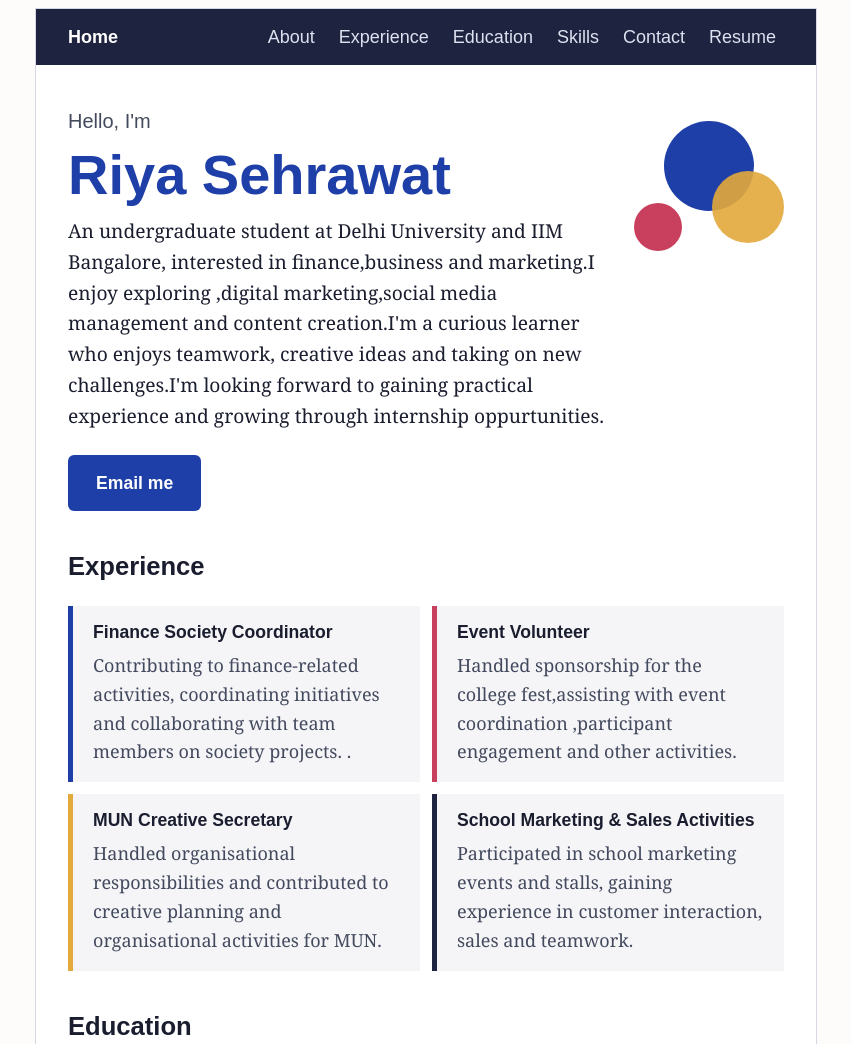
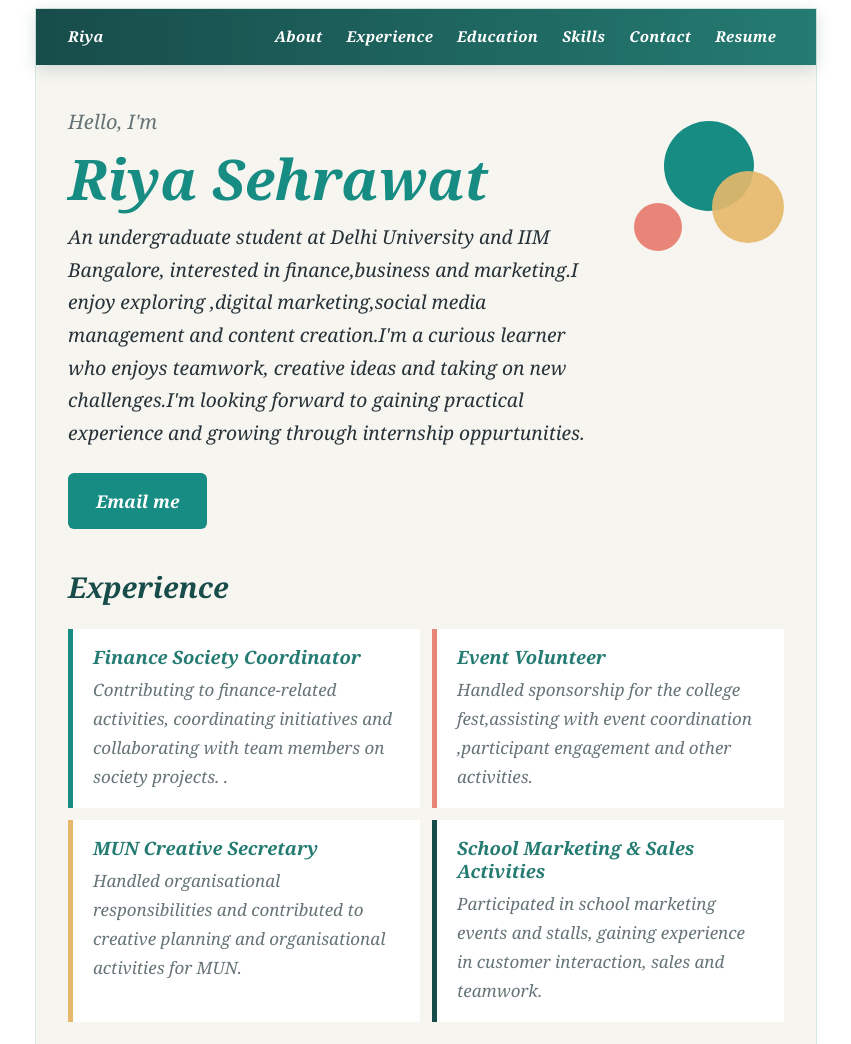
Before and after one commit to riyasehrawat26/resume-website, a plain HTML site: page index.html in a window 1280 px wide. Shown: the top 1044 px of the page, without its empty margins (214-1065 px from the left). Drawn offline with Linux system fonts and the light colour scheme.

Commit message:
Apply some format and color

```diff
--- a/index.html
+++ b/index.html
@@ -7,12 +7,14 @@
   <link rel="stylesheet" href="style.css">
 </head>
 <body>
+
 <div id="page">
+
 
   <!-- NAVIGATION BAR -->
   <header class="no-print" id="top-bar">
     <nav class="nav">
-      <a class="nav-brand" href="#hero">Home</a>
+      <a class="nav-brand" href="#hero">Riya</a>
       <ul class="nav-links">
         <li><a class="nav-link" href="#hero">About</a></li>
         <li><a class="nav-link" href="#experience">Experience</a></li>
@@ -25,6 +27,7 @@
   </header>
 
   <main>
+
 
     <!-- HERO: greeting, name, one-sentence profile, main button, circles -->
     <section class="no-print" id="hero">
@@ -103,9 +106,7 @@
       <h2>Contact</h2>
       <p>Email: <a href="mailto:riyasehrawat082@gmail.com">riyasehrawat082@gmail.com</a></p>
       <p>LinkedIn: <a href="https://www.linkedin.com/in/riya-sehrawat-253283444">LinkedIn Profile</a></p>
-      <div class="button-row">
-        <a class="button" href="mailto:riyasehrawat082@gmail.com">Email me about an internship</a>
-      </div>
+
     </section>
 
     <!-- PAPER RESUME: the white sheet that gets printed to resume.pdf -->
@@ -147,9 +148,10 @@
       </div>
     </section>
 
+
   </main>
-  <a class="to-top no-print" id="to-top" href="#top-bar" hidden>Back to top</a>
+
 </div>
 </body>
-<script src="script.js"></script>
+
 </html>
--- a/style.css
+++ b/style.css
@@ -1,20 +1,20 @@
 /* COLOURS, FONTS AND SPACING: change these to restyle the whole site.
    Red and amber are only used for the circles and the box stripes. */
 :root {
-  --text: #1A1D2E;
-  --text-soft: #444A5E;
+  --text: #263238;
+  --text-soft: #667477;
   --bg: #FFFFFF;
-  --page-bg: #FDFCFA;
-  --box: #F5F5F8;
-  --box-hover: #E9EBF3;
-  --navy: #1E2340;
-  --nav-text: #DDE1F0;
-  --line: #D5D8E3;
-  --blue: #1F3FA8;
-  --red: #C9405E;
-  --amber: #E3A93B;
-  --sans: Arial, Helvetica, sans-serif;
-  --serif: Georgia, "Times New Roman", serif;
+  --page-bg: #F2F8F6;
+  --box: #FFFFFF;
+  --box-hover: #E8F4F0;
+  --navy: #174C4A;
+  --nav-text: #FFFFFF;
+  --line: #D8E8E2;
+  --blue: #168C83;
+  --red: #E98578;
+  --amber: #E7B86B;
+  --sans: "Cormorant Garamond",Georgia, sans-serif;
+  --serif: "Cormorant Garamond",Georgia, serif;
   --space-s: 8px;
   --space-m: 24px;
   --space-l: 40px;
@@ -26,15 +26,18 @@ html { scroll-behavior: smooth; }
 body {
   margin: 0;
   padding-top: 8px;
-  font-family: var(--serif);
-  font-size: 18px;
-  line-height: 1.6;
+  font-family: var(--sans);
+  font-size: 17px;
+  line-height: 1.7;
+  font-weight:500;
+  font-style:italic;
   color: var(--text);
-  background: var(--page-bg);
+  background:linear gradient(135deg,#F2F8F6,#FFF7F2,#F1F3FA);
 }
-h1, h2, h3 { font-family: var(--sans); line-height: 1.2; }
-h2 { font-size: 1.6rem; margin: 0 0 var(--space-m); }
-h3 { font-size: 1.1rem; margin: 0 0 var(--space-s); }
+h1, h2, h3 { font-family: var(--sans); line-height: 1.25; }
+h1 {color:#168C83;font-size:3rem;}
+h2 { font-size: 1.8rem; margin: 0 0 var(--space-m);color:#174C4A; }
+h3 { font-size: 1.15rem; margin: 0 0 var(--space-s);color:#247B72; }
 p { max-width: 65ch; margin: 0 0 var(--space-s); color: var(--text-soft); }
 a { color: var(--blue); }
 
@@ -48,12 +51,23 @@ a:focus-visible { outline: 3px solid var(--blue); outline-offset: 2px; }
   background: var(--bg);
   border: 1px solid var(--line);
   border-bottom: none;
+  background-color: #F7F5F0; /* light ivory */
 }
 main { padding: 0 32px 40px; }
 section { padding-top: var(--space-l); scroll-margin-top: 56px; }
 
 /* NAVIGATION BAR: navy bar built with flexbox, stays at the top while scrolling */
-#top-bar { background: var(--navy); position: sticky; top: 0; z-index: 10; }
+#top-bar {
+    background: linear-gradient(
+        90deg,
+        #174C4A,
+        #247B72
+    );
+    position: sticky;
+    top: 0;
+    z-index: 10;
+    box-shadow: 0 4px 15px rgba(23, 76, 74, 0.18);
+}
 .nav {
   display: flex;
   justify-content: space-between;
@@ -61,6 +75,19 @@ section { padding-top: var(--space-l); scroll-margin-top: 56px; }
   flex-wrap: wrap;
   padding: 0 32px;
   font-family: var(--sans);
+}
+.nav {
+    font-family: var(--sans);
+    font-size: 15px;
+    font-weight: 600;
+    letter-spacing: 0.3px;
+}
+
+button, .btn {
+    font-family: var(--sans);
+    font-size: 15px;
+    font-weight: 700;
+    letter-spacing: 0.3px;
 }
 .nav-brand {
   display: flex;
@@ -80,8 +107,15 @@ section { padding-top: var(--space-l); scroll-margin-top: 56px; }
   text-decoration: none;
   transition: color 0.2s;
 }
-.nav-link:hover { color: #FFFFFF; }
-#top-bar a:focus-visible { outline-color: #FFFFFF; }
+.#top-bar nav-links a:hover {
+    color: #F3C68D;
+    transition: 0.3s ease;
+}
+
+.nav-links a:focus-visible {
+    outline: 2px solid #E98578;
+    outline-offset: 4px;
+}
 
 /* HERO SECTION: greeting, big blue name, intro, button and circles */
 #hero { position: relative; }
@@ -150,6 +184,7 @@ h1 { margin: 0 0 var(--space-s); font-size: 3.5rem; color: var(--blue); }
   border: 1px solid var(--line);
   font-size: 16px;
   line-height: 1.5;
+  background-color: #F7F5F0; /* light ivory */
 }
 #resume .resume-name { margin-bottom: var(--space-s); font-size: 2rem; }
 #resume h3 { margin: var(--space-m) 0 var(--space-s); padding-bottom: var(--space-s); border-bottom: 1px solid var(--line); }
@@ -186,4 +221,5 @@ h1 { margin: 0 0 var(--space-s); font-size: 3.5rem; color: var(--blue); }
   main { padding: 0; }
   #resume { max-width: none; padding: 0; border: none; font-size: 11pt; line-height: 1.4; }
   #resume * { color: #000000; border-color: #000000; }
+
 }
```
